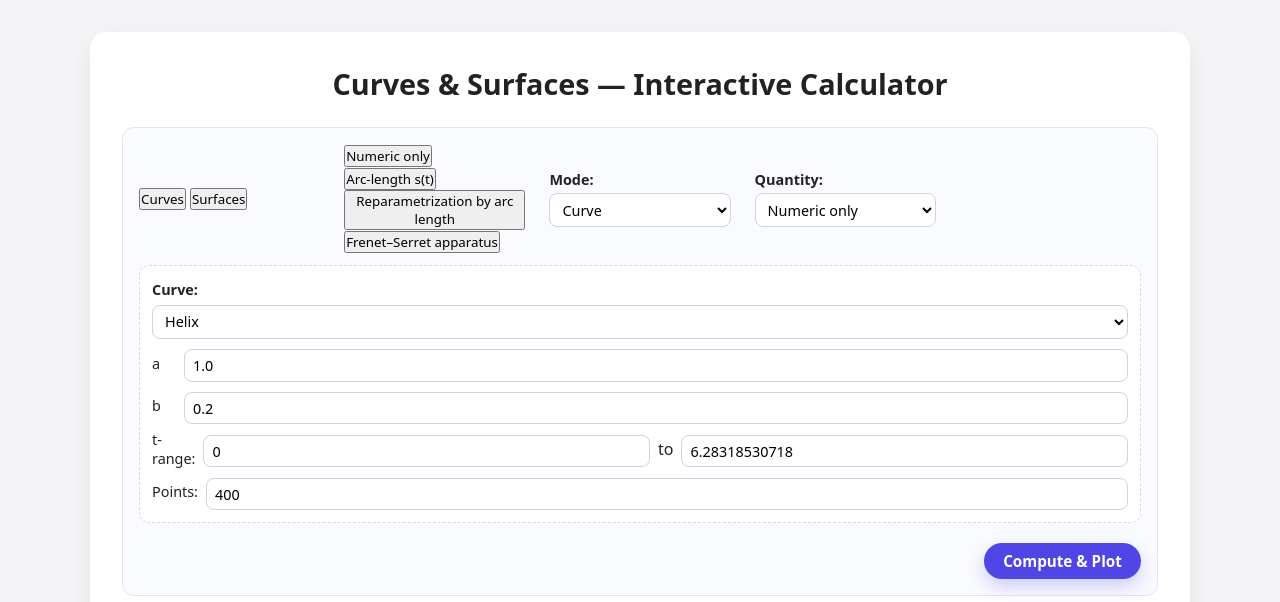
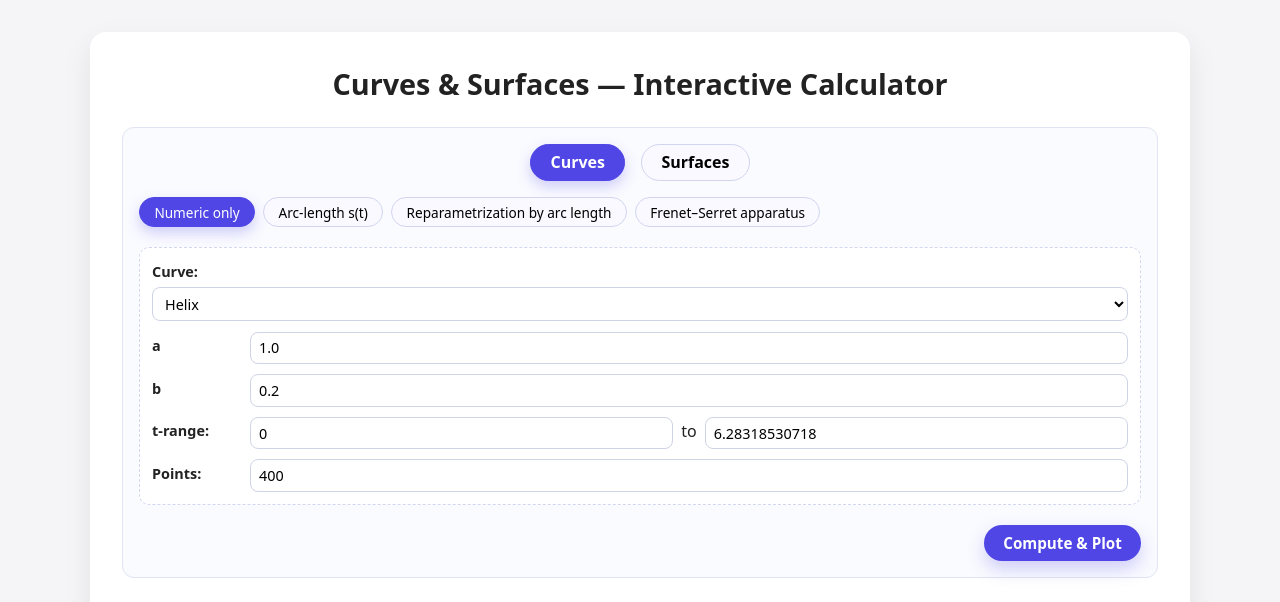
Before and after one commit to Ashwin-180803/MATH348-Project, a Django app: template mathsite/calcapp/template/index.html in a window 1280 px wide. Shown: the top 602 px of the page. Run offline with Django 5.2, Linux system fonts and the light colour scheme; the template is opened without the code that fills it, so the values that code supplies are empty; some libraries are stand-ins or nearby versions.

Commit message:
Add files via upload

```diff
--- a/mathsite/calcapp/static/script.js
+++ b/mathsite/calcapp/static/script.js
@@ -15,11 +15,108 @@ const plotDiv = document.getElementById("plot");
 const infoDiv = document.getElementById("info");
 const computeBtn = document.getElementById("compute");
 
+/* NEW: tab elements */
+const mainTabs = document.querySelectorAll(".main-tabs .tab");
+const curveQuantityTabsContainer = document.getElementById("curve-quantity-tabs");
+const surfaceQuantityTabsContainer = document.getElementById("surface-quantity-tabs");
+const curveQuantityTabs = curveQuantityTabsContainer
+  ? curveQuantityTabsContainer.querySelectorAll(".tab")
+  : [];
+const surfaceQuantityTabs = surfaceQuantityTabsContainer
+  ? surfaceQuantityTabsContainer.querySelectorAll(".tab")
+  : [];
+
+/* Helper to set active class on tabs in a group */
+function setActiveTab(tabs, activeTab) {
+  tabs.forEach((tab) => {
+    if (tab === activeTab) {
+      tab.classList.add("active");
+    } else {
+      tab.classList.remove("active");
+    }
+  });
+}
+
+/* MAIN TAB HANDLERS (Curves / Surfaces) */
+mainTabs.forEach((tab) => {
+  tab.addEventListener("click", () => {
+    const mode = tab.dataset.modeTab; // "curve" or "surface"
+
+    // Visually mark the active main tab
+    setActiveTab(mainTabs, tab);
+
+    // Update hidden select + trigger existing change logic
+    if (modeSelect) {
+      modeSelect.value = mode;
+      modeSelect.dispatchEvent(new Event("change"));
+    }
+
+    // Show relevant quantity subtabs
+    if (mode === "curve") {
+      if (curveQuantityTabsContainer) {
+        curveQuantityTabsContainer.style.display = "flex";
+      }
+      if (surfaceQuantityTabsContainer) {
+        surfaceQuantityTabsContainer.style.display = "none";
+      }
+    } else {
+      if (curveQuantityTabsContainer) {
+        curveQuantityTabsContainer.style.display = "none";
+      }
+      if (surfaceQuantityTabsContainer) {
+        surfaceQuantityTabsContainer.style.display = "flex";
+      }
+    }
+  });
+});
+
+/* QUANTITY SUBTAB HANDLER */
+function handleQuantityTabClick(tab, groupTabs) {
+  const quantity = tab.dataset.quantityTab || "";
+
+  // Visually mark the active subtab in this group
+  setActiveTab(groupTabs, tab);
+
+  // Update hidden quantity select so backend logic stays the same
+  if (quantitySelect) {
+    quantitySelect.value = quantity;
+  }
+
+  // For surfaces, automatically toggle symbolic checkbox:
+  // if a symbolic quantity is chosen, turn it on; for "Numeric only", off.
+  const computeSymbolicCheckbox = document.getElementById("compute_symbolic");
+  if (computeSymbolicCheckbox && modeSelect && modeSelect.value === "surface") {
+    computeSymbolicCheckbox.checked = quantity !== "";
+  }
+}
+
+/* Wire up curve quantity tabs */
+curveQuantityTabs.forEach((tab) => {
+  tab.addEventListener("click", () =>
+    handleQuantityTabClick(tab, curveQuantityTabs)
+  );
+});
+
+/* Wire up surface quantity tabs */
+surfaceQuantityTabs.forEach((tab) => {
+  tab.addEventListener("click", () =>
+    handleQuantityTabClick(tab, surfaceQuantityTabs)
+  );
+});
+
+/* Parameter templates */
 const paramTemplates = {
   helix: [["a", "1.0"], ["b", "0.2"]],
   circle: [["a", "1.0"]],
   ellipse: [["a", "2.0"], ["b", "1.0"]],
-  line: [["x0", "0"], ["y0", "0"], ["z0", "0"], ["x1", "1"], ["y1", "0"], ["z1", "0"]],
+  line: [
+    ["x0", "0"],
+    ["y0", "0"],
+    ["z0", "0"],
+    ["x1", "1"],
+    ["y1", "0"],
+    ["z1", "0"],
+  ],
   cycloid: [["a", "1.0"]],
   twisted_cubic: [],
   catenary: [["C", "1.0"]],
@@ -34,8 +131,11 @@ const surfaceTemplates = {
   custom_surface: [],
 };
 
+/* Curve parameter rendering */
 function renderCurveParams(curve) {
   curveParamsDiv.innerHTML = "";
+
+  // Custom curve: user defines x(t), y(t), z(t)
   if (curve === "custom_curve") {
     curveParamsDiv.innerHTML = `
       <label>Custom x(t), y(t), z(t)</label>
@@ -47,6 +147,38 @@ function renderCurveParams(curve) {
     return;
   }
 
+  // Special layout for line: x-range, y-range, z-range,
+  // each on its own line, but with endpoints (0/1, etc.) inline.
+  if (curve === "line") {
+    const defaults = {};
+    (paramTemplates.line || []).forEach(([name, val]) => {
+      defaults[name] = val;
+    });
+
+    curveParamsDiv.innerHTML = `
+      <div class="param-row">
+        <label>x-range:</label>
+        <input id="param_x0" value="${defaults.x0 ?? "0"}">
+        <span class="inline-label">to</span>
+        <input id="param_x1" value="${defaults.x1 ?? "1"}">
+      </div>
+      <div class="param-row">
+        <label>y-range:</label>
+        <input id="param_y0" value="${defaults.y0 ?? "0"}">
+        <span class="inline-label">to</span>
+        <input id="param_y1" value="${defaults.y1 ?? "0"}">
+      </div>
+      <div class="param-row">
+        <label>z-range:</label>
+        <input id="param_z0" value="${defaults.z0 ?? "0"}">
+        <span class="inline-label">to</span>
+        <input id="param_z1" value="${defaults.z1 ?? "0"}">
+      </div>
+    `;
+    return;
+  }
+
+  // All other curves: one parameter per line
   const list = paramTemplates[curve] || [];
   if (!list.length) {
     curveParamsDiv.innerHTML = `<em style="color:#666;">No parameters (uses defaults).</em>`;
@@ -64,6 +196,7 @@ function renderCurveParams(curve) {
   });
 }
 
+/* Surface parameter rendering */
 function renderSurfaceParams(surface) {
   surfaceParamsDiv.innerHTML = "";
   if (surface === "custom_surface") {
@@ -94,7 +227,7 @@ function renderSurfaceParams(surface) {
   });
 }
 
-// Mode switching
+/* Mode switching (driven by hidden <select id="mode">) */
 modeSelect.addEventListener("change", () => {
   const mode = modeSelect.value;
   if (mode === "curve") {
@@ -106,14 +239,23 @@ modeSelect.addEventListener("change", () => {
   }
 });
 
+/* Curve/surface change listeners */
 curveSelect.addEventListener("change", () => renderCurveParams(curveSelect.value));
 surfaceSelect.addEventListener("change", () => renderSurfaceParams(surfaceSelect.value));
 
-// Initial render
+/* Initial render */
 renderCurveParams(curveSelect.value);
 renderSurfaceParams(surfaceSelect.value);
 
-// Compute handler
+// Ensure initial hidden selects match default tabs
+if (modeSelect) {
+  modeSelect.value = "curve";
+}
+if (quantitySelect) {
+  quantitySelect.value = "";
+}
+
+/* Compute handler */
 computeBtn.addEventListener("click", async () => {
   computeBtn.disabled = true;
   computeBtn.textContent = "Computing...";
@@ -228,7 +370,7 @@ computeBtn.addEventListener("click", async () => {
       if (data.symbolic && Object.keys(data.symbolic).length > 0) {
         html += "<h4>Symbolic results</h4>";
         for (const key in data.symbolic) {
-    		const latex = data.symbolic[key];   // already LaTeX from backend
+          const latex = data.symbolic[key]; // already LaTeX from backend
           html += `<p><strong>${key}</strong>: <span class="math">\\[${latex}\\]</span></p>`;
         }
       }
@@ -236,9 +378,8 @@ computeBtn.addEventListener("click", async () => {
 
       // Ask MathJax to typeset the new content
       if (window.MathJax && window.MathJax.typesetPromise) {
-  		MathJax.typesetPromise([infoDiv]).catch(err => console.error(err));
+        MathJax.typesetPromise([infoDiv]).catch((err) => console.error(err));
       }
-
     } else {
       // Surface mode
       const surface = surfaceSelect.value;
@@ -343,9 +484,8 @@ computeBtn.addEventListener("click", async () => {
 
       // Ask MathJax to typeset the new content
       if (window.MathJax && window.MathJax.typesetPromise) {
- 	 	MathJax.typesetPromise([infoDiv]).catch(err => console.error(err));
+        MathJax.typesetPromise([infoDiv]).catch((err) => console.error(err));
       }
-
     }
   } catch (err) {
     console.error(err);
--- a/mathsite/calcapp/static/styles.css
+++ b/mathsite/calcapp/static/styles.css
@@ -62,6 +62,64 @@ body {
   resize: vertical;
 }
 
+/* Tabs */
+.tabs {
+  grid-column: 1 / -1;
+  display: flex;
+  flex-wrap: wrap;
+  gap: 0.5rem;
+}
+
+.main-tabs {
+  margin-bottom: 0.25rem;
+  width: 100%;
+  display: flex;
+  justify-content: center;   /* centers the tabs */
+  gap: 1rem;                  /* spacing between tabs */
+}
+
+.sub-tabs {
+  margin-bottom: 0.5rem;
+}
+
+.tab {
+  border: 1px solid #d1d5f0;
+  background: #f9f9ff;
+  border-radius: 999px;
+  padding: 0.3rem 0.9rem;
+  font-size: 0.85rem;
+  cursor: pointer;
+  font-weight: 500;
+  white-space: nowrap;
+  transition: background 0.15s ease, border-color 0.15s ease,
+    transform 0.05s ease, box-shadow 0.15s ease;
+}
+
+/* Only main tabs bold + slightly larger */
+.main-tabs .tab {
+  font-weight: 700;          /* bold */
+  font-size: 1rem;           /* slightly larger text */
+  padding: 0.4rem 1.2rem;    /* balanced bigger pill */
+}
+
+
+.tab:hover {
+  background: #eef0ff;
+  border-color: #c4c9ff;
+}
+
+.tab.active {
+  background: #4f46e5;
+  color: #ffffff;
+  border-color: #4f46e5;
+  box-shadow: 0 6px 14px rgba(79, 70, 229, 0.25);
+}
+
+/* Hide original dropdown controls */
+.hidden-control {
+  display: none;
+}
+
 /* Grouping for curve/surface subsections */
 #curve-section,
 #surface-section {
@@ -81,12 +139,20 @@ body {
 }
 
 .param-row label {
-  flex: 0 0 1.5rem;
-  font-weight: 500;
+  flex: 0 0 90px;
+  font-weight: 600;
+  font-size: 0.9rem;
 }
 
-.param-row input {
+.param-row input,
+.param-row textarea {
   flex: 1;
+}
+
+/* Make inline “to” / “x” text not stretch */
+.param-row input + span,
+.param-row span.inline-label {
+  flex: 0 0 auto;
 }
 
 /* Compute button */
@@ -191,4 +257,12 @@ body {
   .plot {
     height: 320px;
   }
+
+  .param-row {
+    flex-wrap: wrap;
+  }
+
+  .param-row label {
+    flex: 0 0 100%;
+  }
 }
```
Lines whose indentation alone changed are shown as unchanged.
